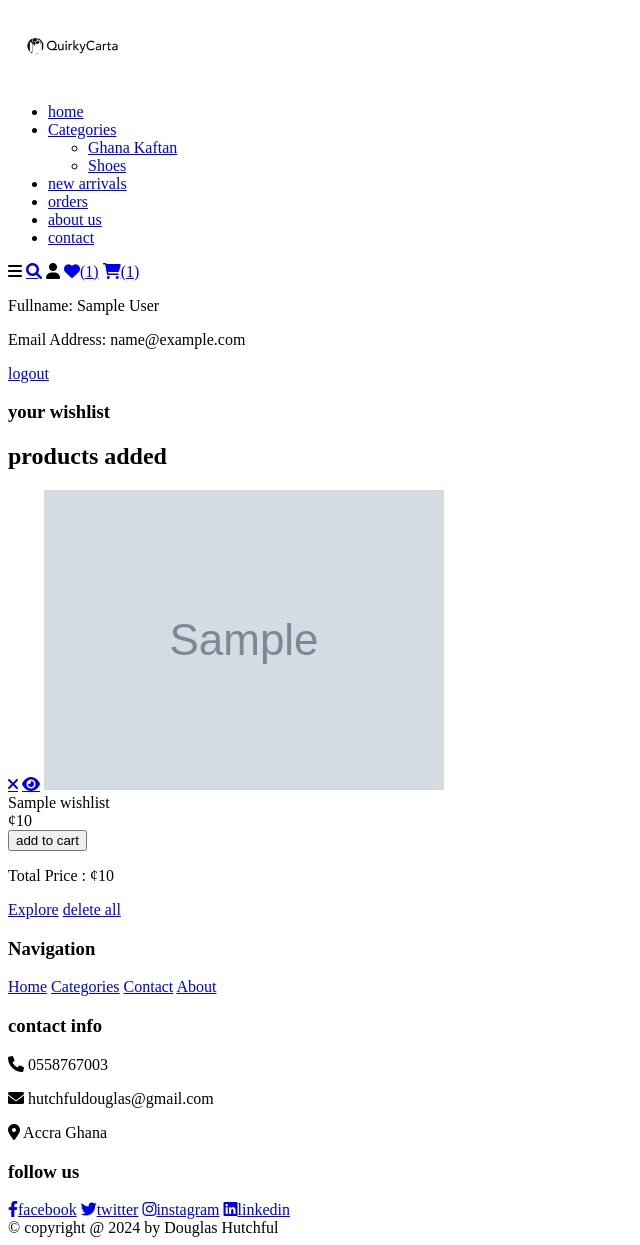
After one commit to DouglasHutchful1/QuirkyCarta, a PHP site: page /wishl.php in a window 1280 px wide. The commit adds this page. Shown: the whole page, without its empty margins (0-640 px from the left). Run offline with PHP 8.4, Linux system fonts and the light colour scheme; the visitor is signed in with stand-in values (Sample User, id 1); tables that the repository leaves empty or names only in its code hold one stand-in row (values such as "Sample post"); grey boxes marked "Sample" are stand-in pictures.

Commit message:
wishlistpage&changes

```diff
--- a/header.php
+++ b/header.php
@@ -42,7 +42,7 @@ if(isset($message)){
                 $select_wishlist_count = mysqli_query($conn, "SELECT * FROM `wishlist` WHERE user_id = '$user_id'") or die('query failed');
                 $wishlist_num_rows = mysqli_num_rows($select_wishlist_count);
             ?>
-            <a href="wishlist.php"><i class="fas fa-heart"></i><span>(<?php echo $wishlist_num_rows; ?>)</span></a>
+            <a href="wishl.php"><i class="fas fa-heart"></i><span>(<?php echo $wishlist_num_rows; ?>)</span></a>
             <?php
                 $select_cart_count = mysqli_query($conn, "SELECT * FROM `cart` WHERE user_id = '$user_id'") or die('query failed');
                 $cart_num_rows = mysqli_num_rows($select_cart_count);
--- /dev/null
+++ b/wishl.php
@@ -0,0 +1,127 @@
+<?php
+
+@include 'config.php';
+
+session_start();
+
+$user_id = $_SESSION['user_id'];
+
+if(!isset($user_id)){
+   header('location:login.php');
+}
+
+if(isset($_POST['add_to_cart'])){
+
+    $product_id = $_POST['product_id'];
+    $product_name = $_POST['product_name'];
+    $product_price = $_POST['product_price'];
+    $product_image = $_POST['product_image'];
+    $product_quantity = 1;
+
+    $check_cart_numbers = mysqli_query($conn, "SELECT * FROM `cart` WHERE name = '$product_name' AND user_id = '$user_id'") or die('query failed');
+
+    if(mysqli_num_rows($check_cart_numbers) > 0){
+        $message[] = 'already added to cart';
+    }else{
+
+        $check_wishlist_numbers = mysqli_query($conn, "SELECT * FROM `wishlist` WHERE name = '$product_name' AND user_id = '$user_id'") or die('query failed');
+
+        if(mysqli_num_rows($check_wishlist_numbers) > 0){
+            mysqli_query($conn, "DELETE FROM `wishlist` WHERE name = '$product_name' AND user_id = '$user_id'") or die('query failed');
+        }
+
+        mysqli_query($conn, "INSERT INTO `cart`(user_id, pid, name, price, quantity, image) VALUES('$user_id', '$product_id', '$product_name', '$product_price', '$product_quantity', '$product_image')") or die('query failed');
+        $message[] = 'product added to cart';
+    }
+
+}
+
+if(isset($_GET['delete'])){
+    $delete_id = $_GET['delete'];
+    mysqli_query($conn, "DELETE FROM `wishlist` WHERE id = '$delete_id'") or die('query failed');
+    header('location:wishlist.php');
+}
+
+if(isset($_GET['delete_all'])){
+    mysqli_query($conn, "DELETE FROM `wishlist` WHERE user_id = '$user_id'") or die('query failed');
+    header('location:wishlist.php');
+}
+
+?>
+
+<!DOCTYPE html>
+<html lang="en">
+<head>
+   <meta charset="UTF-8">
+   <meta http-equiv="X-UA-Compatible" content="IE=edge">
+   <meta name="viewport" content="width=device-width, initial-scale=1.0">
+   <title>Wishlist</title>
+
+   <!-- font awesome cdn link  -->
+   <link rel="stylesheet" href="https://cdnjs.cloudflare.com/ajax/libs/font-awesome/6.0.0/css/all.min.css">
+
+   <!-- custom admin css file link  -->
+   <link rel="stylesheet" href="css/style.css">
+
+</head>
+<body>
+
+<?php @include 'header.php'; ?>
+
+<section class="heading">
+    <h3>your wishlist</h3>
+</section>
+
+<section class="wishlist">
+
+    <h1 class="title">products added</h1>
+
+    <div class="box-container">
+
+    <?php
+        $grand_total = 0;
+        $select_wishlist = mysqli_query($conn, "SELECT * FROM `wishlist` WHERE user_id = '$user_id'") or die('query failed');
+        if(mysqli_num_rows($select_wishlist) > 0){
+            while($fetch_wishlist = mysqli_fetch_assoc($select_wishlist)){
+    ?>
+    <form action="" method="POST" class="box">
+        <a href="wishlist.php?delete=<?php echo $fetch_wishlist['id']; ?>" class="fas fa-times" onclick="return confirm('delete this from wishlist?');"></a>
+        <a href="view_page.php?pid=<?php echo $fetch_wishlist['pid']; ?>" class="fas fa-eye"></a>
+        <img src="uploaded_img/<?php echo $fetch_wishlist['image']; ?>" alt="" class="image">
+        <div class="name"><?php echo $fetch_wishlist['name']; ?></div>
+        <div class="price">¢<?php echo $fetch_wishlist['price']; ?></div>
+        <input type="hidden" name="product_id" value="<?php echo $fetch_wishlist['pid']; ?>">
+        <input type="hidden" name="product_name" value="<?php echo $fetch_wishlist['name']; ?>">
+        <input type="hidden" name="product_price" value="<?php echo $fetch_wishlist['price']; ?>">
+        <input type="hidden" name="product_image" value="<?php echo $fetch_wishlist['image']; ?>">
+        <input type="submit" value="add to cart" name="add_to_cart" class="btn">
+
+    </form>
+    <?php
+    $grand_total += $fetch_wishlist['price'];
+        }
+    }else{
+        echo '<p class="empty">your wishlist is empty</p>';
+    }
+    ?>
+    </div>
+
+    <div class="wishlist-total">
+        <p> Total Price : <span>¢<?php echo $grand_total; ?></span></p>
+        <a href="shop.php" class="option-btn">Explore</a>
+        <a href="wishlist.php?delete_all" class="delete-btn <?php echo ($grand_total > 1)?'':'disabled' ?>" onclick="return confirm('delete all from wishlist?');">delete all</a>
+    </div>
+
+</section>
+
+
+
+
+
+
+<?php @include 'footer.php'; ?>
+
+<script src="js/script.js"></script>
+
+</body>
+</html>
```
